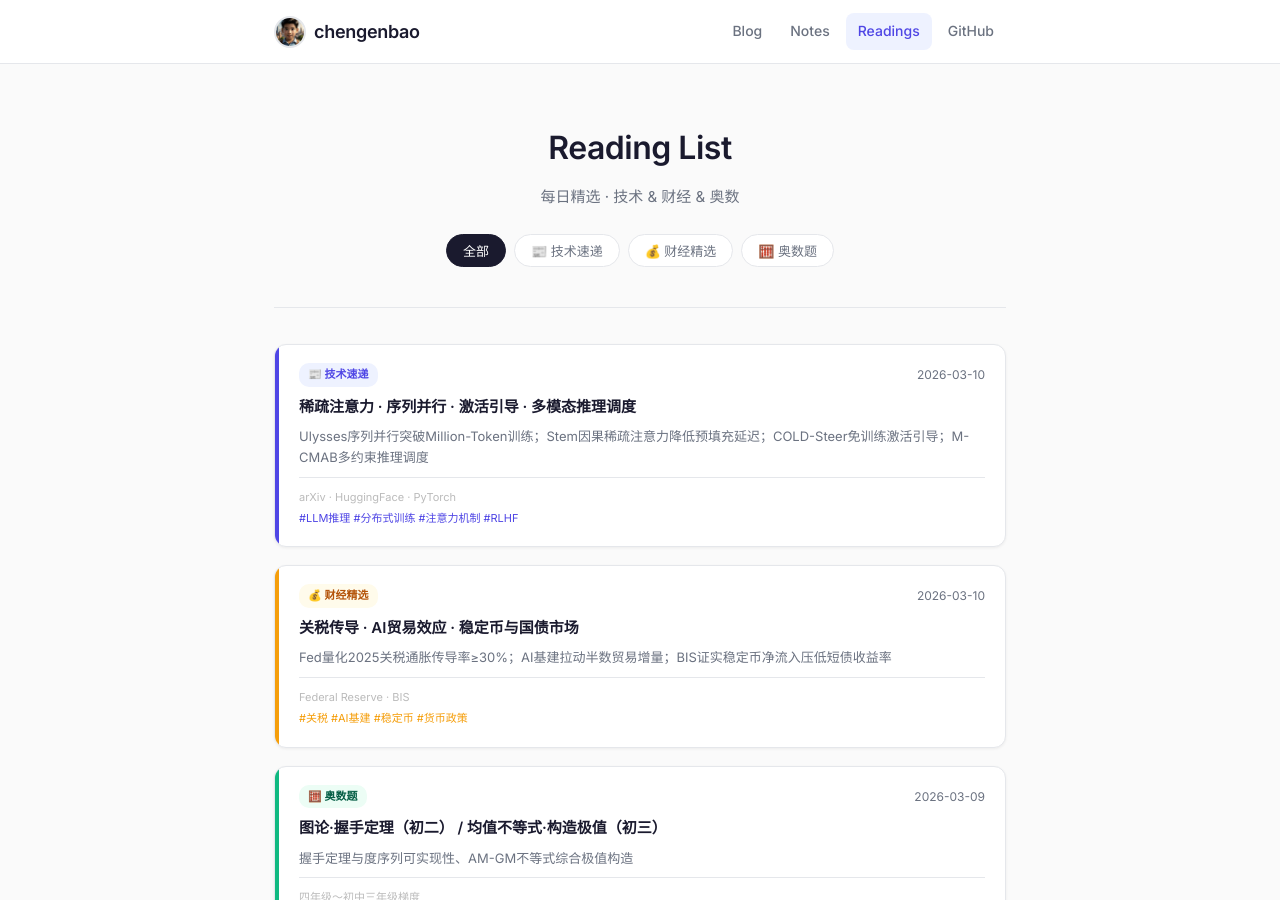
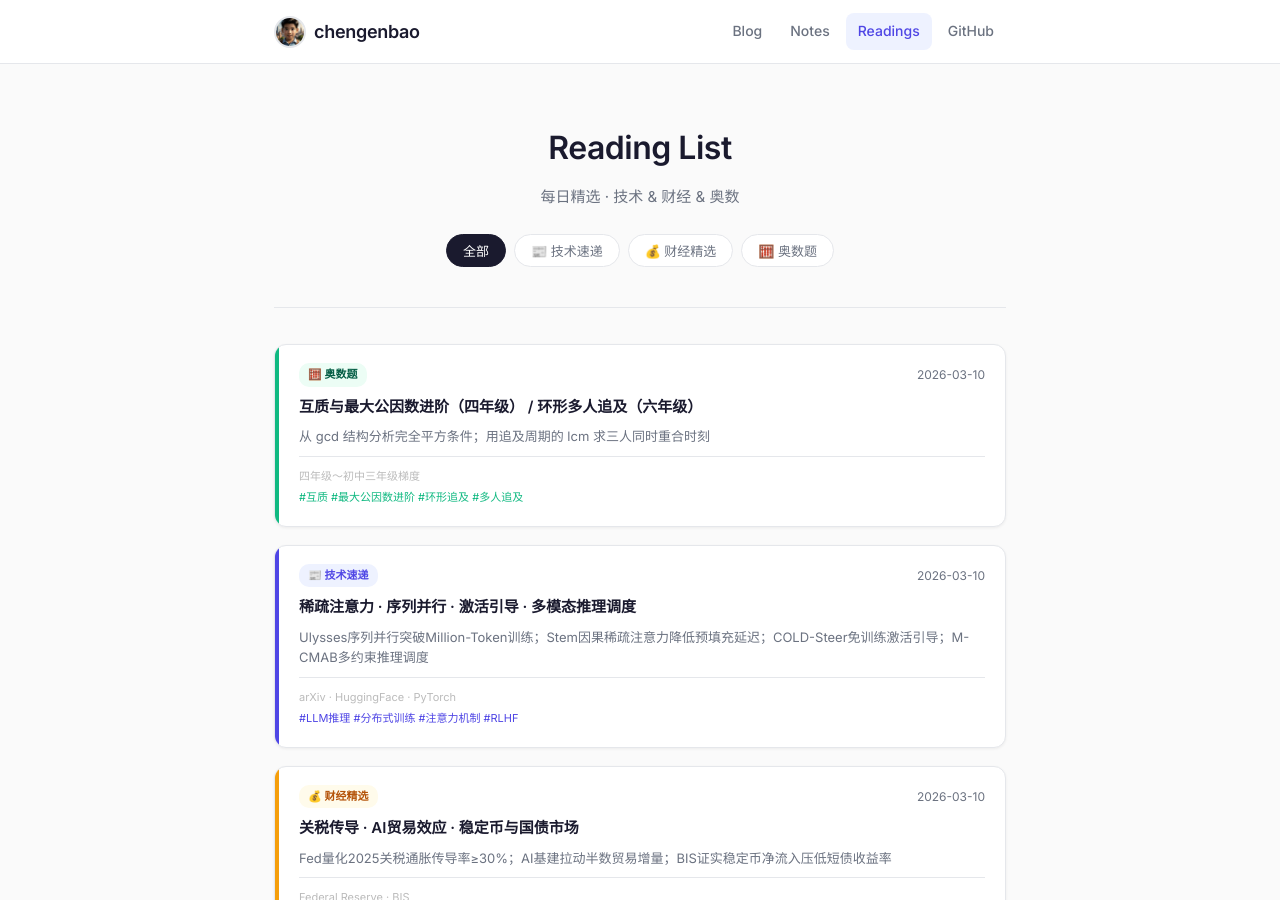
Before and after one commit to chengenbao/chengenbao.github.io, a Jekyll site: the page built from reading-list/index.md, in a window 1280 px wide and 900 px high. Built offline with Jekyll 4.4.1, drawn with Linux system fonts in a browser that asks for light colours.

Commit message:
Add math card 2026-03-10 to reading list

```diff
--- a/reading-list/index.md
+++ b/reading-list/index.md
@@ -18,6 +18,21 @@
   </div>
 
   <div class="rl-grid">
+<a class="rl-card math" href="/reading-list/2026-03-10-math/">
+  <div class="rl-accent"></div>
+  <div class="rl-body">
+    <div class="rl-top">
+      <span class="rl-badge math">🧮 奥数题</span>
+      <time>2026-03-10</time>
+    </div>
+    <h2>互质与最大公因数进阶（四年级） / 环形多人追及（六年级）</h2>
+    <p>从 gcd 结构分析完全平方条件；用追及周期的 lcm 求三人同时重合时刻</p>
+    <div class="rl-meta">
+      <span class="rl-source">四年级～初中三年级梯度</span>
+      <span class="rl-tags">#互质 #最大公因数进阶 #环形追及 #多人追及</span>
+    </div>
+  </div>
+</a>
 <a class="rl-card tech" href="/reading-list/2026-03-10-tech-daily/">
   <div class="rl-accent"></div>
   <div class="rl-body">
```
